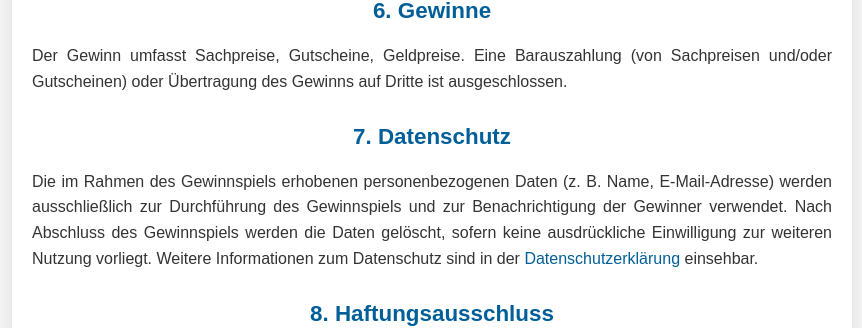
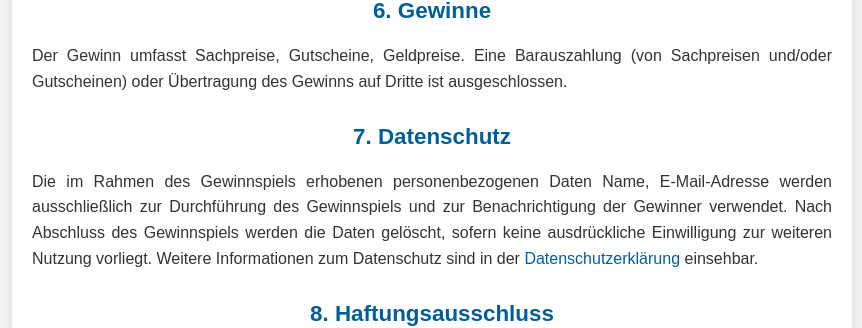
Before and after one commit to Berufskolleg-Geldern/bkxmas, a plain HTML site: page index.html in a window 1280 px wide. Shown: the part 840-1168 px from the top of the page, without its empty margins (208-1070 px from the left). Drawn offline with Linux system fonts and the light colour scheme.

Commit message:
Update index.html

```diff
--- a/index.html
+++ b/index.html
@@ -77,13 +77,13 @@
     <p>Der Gewinn umfasst Sachpreise, Gutscheine, Geldpreise. Eine Barauszahlung (von Sachpreisen und/oder Gutscheinen) oder Übertragung des Gewinns auf Dritte ist ausgeschlossen.</p>
 
     <h2>7. Datenschutz</h2>
-    <p>Die im Rahmen des Gewinnspiels erhobenen personenbezogenen Daten (z. B. Name, E-Mail-Adresse) werden ausschließlich zur Durchführung des Gewinnspiels und zur Benachrichtigung der Gewinner verwendet. Nach Abschluss des Gewinnspiels werden die Daten gelöscht, sofern keine ausdrückliche Einwilligung zur weiteren Nutzung vorliegt. Weitere Informationen zum Datenschutz sind in der <a href="https://berufskolleg-geldern.github.io/mitfahrzentrale/">Datenschutzerklärung</a> einsehbar.</p>
+    <p>Die im Rahmen des Gewinnspiels erhobenen personenbezogenen Daten Name, E-Mail-Adresse werden ausschließlich zur Durchführung des Gewinnspiels und zur Benachrichtigung der Gewinner verwendet. Nach Abschluss des Gewinnspiels werden die Daten gelöscht, sofern keine ausdrückliche Einwilligung zur weiteren Nutzung vorliegt. Weitere Informationen zum Datenschutz sind in der <a href="https://berufskolleg-geldern.github.io/mitfahrzentrale/">Datenschutzerklärung</a> einsehbar.</p>
 
     <h2>8. Haftungsausschluss</h2>
     <p>Der Veranstalter übernimmt keine Haftung für technische Störungen, die eine Teilnahme am Gewinnspiel verhindern könnten, oder für eine temporäre Nichtverfügbarkeit der BK-XMAS App.</p>
 
     <h2>9. Änderung und vorzeitige Beendigung</h2>
-    <p>Der Veranstalter behält sich das Recht vor, das Gewinnspiel jederzeit aus wichtigen Gründen (z. B. bei technischen Störungen oder rechtlichen Hürden) zu ändern oder vorzeitig zu beenden.</p>
+    <p>Der Veranstalter behält sich das Recht vor, das Gewinnspiel jederzeit aus wichtigen Gründen z. B. bei technischen Störungen oder rechtlichen Hürden zu ändern oder vorzeitig zu beenden.</p>
 
     <h2>10. Keine Verbindung zu Apple</h2>
     <p>Dieses Gewinnspiel steht in keiner Verbindung zu Apple und wird in keiner Weise von Apple gesponsert, unterstützt oder organisiert. Apple ist nicht für die Durchführung des Gewinnspiels verantwortlich.</p>
```
